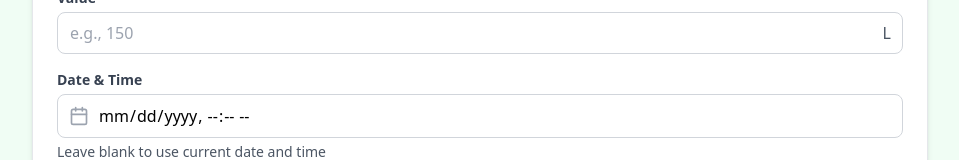
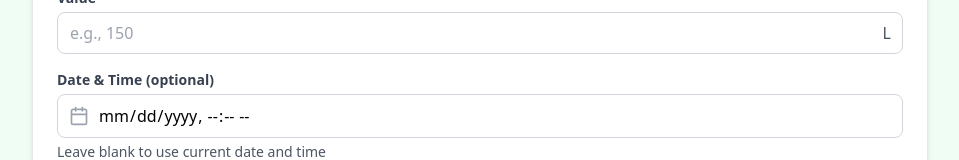
Before and after one commit to NadiiaSka/perth-sustainability-app, a React (Vite) app in the folder frontend/: page /household/1/add in a window 1280 px wide. Shown: the part 411-571 px from the top of the page, without its empty margins (116-1075 px from the left). Built offline with nearby package versions, Linux system fonts and the light colour scheme; no server answers.

Commit message:
don't allow future date and time

```diff
--- a/frontend/src/pages/AddUsagePage.tsx
+++ b/frontend/src/pages/AddUsagePage.tsx
@@ -46,6 +46,17 @@ function AddUsagePage() {
   const handleSubmit = async (e: React.FormEvent) => {
     e.preventDefault();
     setError("");
+
+    // Validate that the selected date-time is not in the future
+    if (formData.recorded_at) {
+      const selectedDate = new Date(formData.recorded_at);
+      const now = new Date();
+      if (selectedDate > now) {
+        setError("Cannot select a future date and time");
+        return;
+      }
+    }
+
     setLoading(true);
 
     try {
@@ -67,7 +78,7 @@ function AddUsagePage() {
     } catch (err: any) {
       setError(
         err.response?.data?.error ||
-          `Failed to ${isEditMode ? "update" : "add"} entry`
+          `Failed to ${isEditMode ? "update" : "add"} entry`,
       );
     } finally {
       setLoading(false);
@@ -184,7 +195,7 @@ function AddUsagePage() {
 
           <div className="mb-4">
             <FormInput
-              label="Date & Time"
+              label="Date & Time (optional)"
               type="datetime-local"
               value={formData.recorded_at}
               onChange={(value: string) =>
```
